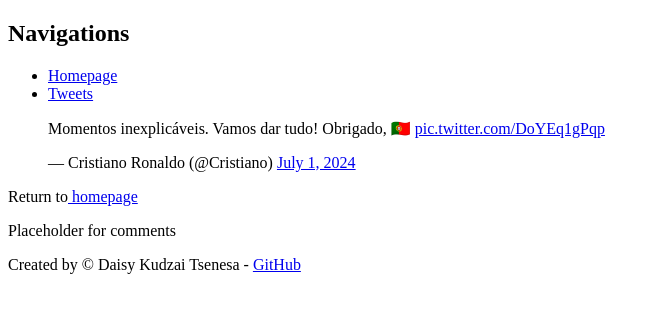
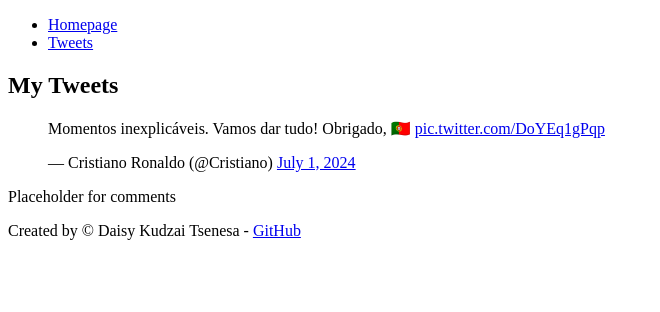
Before and after one commit to daisy-py-bot/My_First_Portfolio, a plain HTML site: page html_basic/tweets.html in a window 1280 px wide. Shown: the whole page, without its empty margins (0-660 px from the left). Drawn offline with Linux system fonts and the light colour scheme.

Commit message:
corrections

```diff
--- a/html_basic/tweets.html
+++ b/html_basic/tweets.html
@@ -9,7 +9,6 @@
 <body>
 
     <header>
-        <h2>Navigations</h2>
         <nav>
             <ul>
                 <li><a href="index.html">Homepage</a></li>
@@ -21,13 +20,13 @@
 
     <main>
         <article>
+            <h1>My Tweets</h1>
             <blockquote class="twitter-tweet">
                 <p lang="pt" dir="ltr">
                     Momentos inexplicáveis. Vamos dar tudo! Obrigado, 🇵🇹 <a href="https://t.co/DoYEq1gPqp">pic.twitter.com/DoYEq1gPqp</a>
                 </p>&mdash; Cristiano Ronaldo (@Cristiano) <a href="https://twitter.com/Cristiano/status/1807908731109171217?ref_src=twsrc%5Etfw">July 1, 2024</a>
             </blockquote> <script async src="https://platform.twitter.com/widgets.js" charset="utf-8"></script>
 
-            <p>Return to<a href="index.html"> homepage</a></p>
 
         </article>
 
```
Also changed, not shown: html_basic/index.html (+0 -1 lines).
